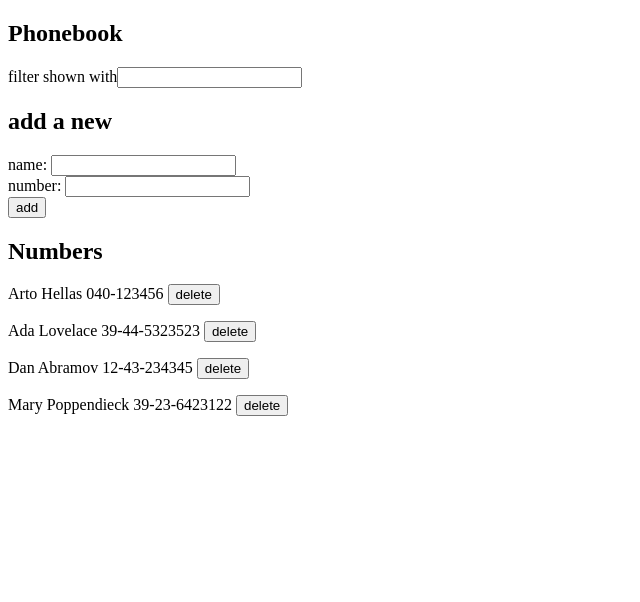
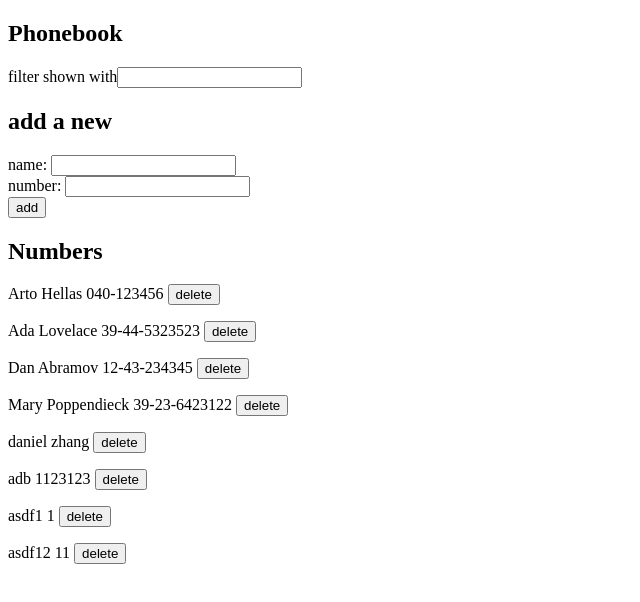
Before and after one commit to theoriz0/fullstackopen-exercise, a React (Create React App) app in the folder part2/phonebook/: page / in a window 1280 px wide. Shown: the top 602 px of the page, without its empty margins (0-640 px from the left). Built offline with nearby package versions, Linux system fonts and the light colour scheme; data requests are answered from the project's data file.

Commit message:
finish ex2.19

```diff
--- a/part2/phonebook/db.json
+++ b/part2/phonebook/db.json
@@ -19,6 +19,26 @@
       "name": "Mary Poppendieck",
       "number": "39-23-6423122",
       "id": 4
+    },
+    {
+      "name": "daniel",
+      "number": "zhang",
+      "id": 5
+    },
+    {
+      "name": "adb",
+      "number": "1123123",
+      "id": 6
+    },
+    {
+      "name": "asdf1",
+      "number": "1",
+      "id": 7
+    },
+    {
+      "name": "asdf12",
+      "number": "11",
+      "id": 8
     }
   ]
 }
--- a/part2/phonebook/package.json
+++ b/part2/phonebook/package.json
@@ -15,7 +15,8 @@
     "start": "react-scripts start",
     "build": "react-scripts build",
     "test": "react-scripts test",
-    "eject": "react-scripts eject"
+    "eject": "react-scripts eject",
+    "server": "json-server -p3001 --watch db.json"
   },
   "eslintConfig": {
     "extends": "react-app"
--- a/part2/phonebook/src/components/App.js
+++ b/part2/phonebook/src/components/App.js
@@ -3,12 +3,14 @@ import Persons from "./Persons";
 import Filter from './Filter';
 import PersonForm from './PersonForm';
 import personService from '../services/persons';
+import Notification from '../components/Notification'
 
 const App = () => {
   const [persons, setPersons] = useState([]);
   const [newName, setNewName] = useState("");
   const [newNumber, setNewNumber] = useState("");
   const [filterText, setFilterText] = useState("");
+  const [notificationMessage, setNotificationMessage ] = useState(null);
 
   useEffect(() => {
     personService.getAll()
@@ -36,15 +38,20 @@ const App = () => {
     setFilterText(event.target.value);
   };
 
+  const hideNotification = () => {
+    setNotificationMessage(null);
+  }
+
   const addPerson = (event) => {
     event.preventDefault();
     const newPerson = { name: newName, number: newNumber }
     if (persons.find((i) => i.name === newName)) {
       alert(`${newName} is already added to phonebook`);
     } else {
-      personService.addPerson(newPerson).then(
-        data => setPersons(persons.concat(data))
-      );
+      personService.addPerson(newPerson)
+        .then(data => setPersons(persons.concat(data)));
+      setNotificationMessage(`Added ${newName}`);
+      setTimeout(hideNotification,2000);
       setNewName("");
       setNewNumber("");
       setFilterText("");
@@ -66,6 +73,7 @@ const App = () => {
   return (
     <div>
       <h2>Phonebook</h2>
+      <Notification message={notificationMessage} />
       <Filter value={filterText} onchange={handleFilterTextChange} />
       <h2>add a new</h2>
       <PersonForm
--- /dev/null
+++ b/part2/phonebook/src/components/Notification.js
@@ -0,0 +1,17 @@
+import React from 'react'
+
+const Notification = ({message}) => {
+  const style = {
+    padding: 10,
+    background: 'lightgrey',
+    color: 'green',
+    border: '2px solid green',
+    borderRadius: '5px'
+  }
+  if (message === null) {
+    return null
+  }
+  return <p style={style}>{message}</p>
+}
+
+export default Notification
```
